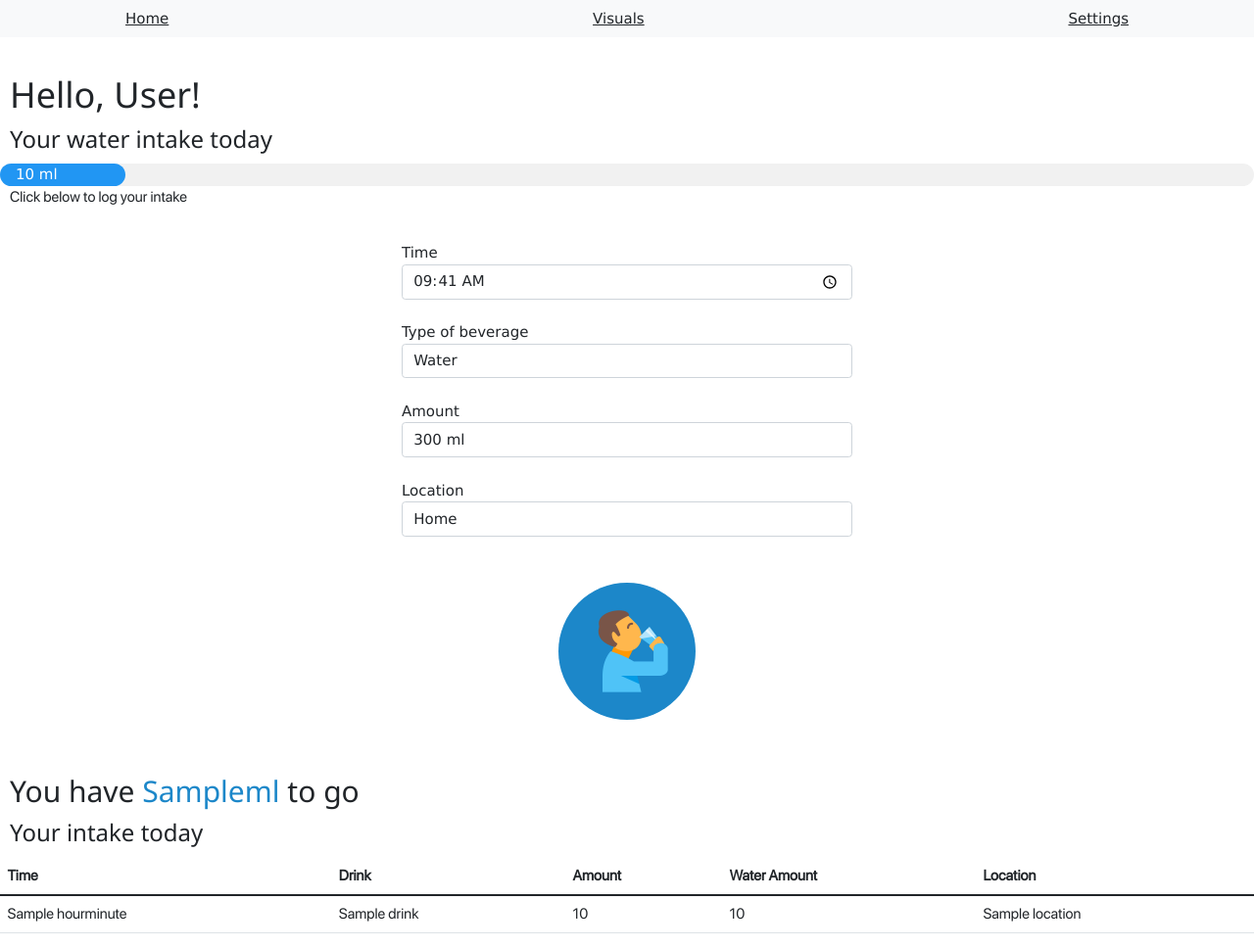
After one commit to marcoplacenti/Drinkify, a Flask app: template drinkify/templates/drink_alt.html in a window 1280 px wide. The commit adds this page. Shown: the whole page at 98% size. Run offline with Flask 2, Linux system fonts and the light colour scheme; the template is opened without the code that fills it: most values are stand-ins (such as "Sample title", 1, 10 or a date in 2020); parts of the project's set-up code (start-up, migrations or seed data) failed here and were passed over.

Commit message:
first alternative logging interface

```diff
--- a/drinkify/routes.py
+++ b/drinkify/routes.py
@@ -67,7 +67,7 @@ def drink():
             "location": "drink"
         }
         df_today = pd.DataFrame([d])
-    return render_template('drink.html', data=send_data, progress=progress, total=total, left_to_go=left_to_go, datatoday = df_today.to_dict(orient='records'))
+    return render_template('drink_alt.html', data=send_data, progress=progress, total=total, left_to_go=left_to_go, datatoday = df_today.to_dict(orient='records'))
 
 @app.route('/settings')
 def settings():
--- a/drinkify/static/css/base.css
+++ b/drinkify/static/css/base.css
@@ -9,6 +9,8 @@ body {
     /* background: -webkit-linear-gradient(45deg, hsl(212, 40%, 35%), #ffffff); */
     /* W3C, IE 10+/ Edge, Firefox 16+, Chrome 26+, Opera 12+, Safari 7+ */
     /* background: linear-gradient(180deg, #ffffff, #5fbcf1); */
+
+    /* color: #1c87c9; */
 
 }
 
--- a/drinkify/static/css/drink.css
+++ b/drinkify/static/css/drink.css
@@ -52,6 +52,7 @@ table.table-hover{
   min-width: 250px;
   max-width: 500px;
   padding: 20px;
+  margin: auto;
   background-color: #fff;
 }
 .formContainer input[type=text],
@@ -70,7 +71,7 @@ table.table-hover{
 .formContainer .btn {
   padding: 12px 20px;
   border: none;
-  background-color: #8ebf42;
+  background-color: #1c87c9;
   color: #fff;
   cursor: pointer;
   width: 100%;
--- /dev/null
+++ b/drinkify/templates/drink_alt.html
@@ -0,0 +1,118 @@
+<!DOCTYPE html>
+<html lang="en">
+
+
+<head>
+    <meta charset="UTF-8">
+    <meta http-equiv="X-UA-Compatible" content="IE=edge">
+    <meta name="viewport" content="width=device-width, initial-scale=1.0">
+    <link href="https://cdn.jsdelivr.net/npm/bootstrap@5.1.3/dist/css/bootstrap.min.css" rel="stylesheet" integrity="sha384-1BmE4kWBq78iYhFldvKuhfTAU6auU8tT94WrHftjDbrCEXSU1oBoqyl2QvZ6jIW3" crossorigin="anonymous">
+    <title>Drinkify</title>
+    <link rel="stylesheet" href="{{ url_for('static', filename = 'css/base.css')  }}">
+    <link rel="stylesheet" href="{{ url_for('static', filename = 'css/drink.css')  }}">
+    <link rel="stylesheet" href="https://www.w3schools.com/w3css/4/w3.css">
+</head>
+<body>
+    <nav class="navbar fixed-top navbar-light bg-light">
+        <a href="drink" >Home</a>
+        <a href="visuals">Visuals</a>
+        <a href="settings">Settings</a>
+    </nav>
+
+    <h1>Hello, User!</h1>
+
+    <h3>Your water intake today</h2>
+    <div class ="w3-light-grey w3-round-xlarge">
+        <div class="w3-container w3-blue w3-round-xlarge" role="progressbar" aria-valuenow="75" aria-valuemin="0" aria-valuemax="100" style="width: {{progress}}%">{{total}} ml</div>
+    </div>
+
+    <p>Click below to log your intake</p>
+
+        <form action="/drink" class="formContainer" method="post">
+            <label>Time</label>
+            <input type="time" onload="getTime()" class="form-control" id="logTime" name="logTime" REQUIRED>
+            <br>
+            <div class="form-group">
+                <label for="exampleFormControlSelect1">Type of beverage</label>
+                <select name="drink" class="form-control" id="exampleFormControlSelect1">
+                    <option value="Water" selected="selected">Water</option>
+                    <option value="Coffee">Coffee</option>
+                    <option value="Beer">Beer</option>
+                </select>
+            </div>
+            <br>
+            <div>
+                <label for="exampleFormControlSelect1">Amount</label>
+                <select name="amount" class="form-control" id="exampleFormControlSelect1">
+                    <option value="50">50 ml</option>
+                    <option value="100">100 ml</option>
+                    <option value="200">200 ml</option>
+                    <option value="300" selected="selected">300 ml</option>
+                    <option value="500">500 ml</option>
+                </select>
+            </div>
+            <br>
+            <div class="form-group">
+                <label for="exampleFormControlSelect1">Location</label>
+                <select name="location" class="form-control" id="exampleFormControlSelect1">
+                    <option value="Home" selected="selected">Home</option>
+                    <option value="Work">Work</option>
+                    <option value="Restaurant">Restaurant</option>
+                    <option value="School">School</option>
+                </select>
+            </div>
+            <br>
+            <div class="openBtn">
+                <button class="openButton" onclick="openForm()"><img class = "loginimg" src="{{ url_for('static', filename = 'img/drink.png')  }}"></button>
+            </div>
+        </form>
+
+    <h2>You have <span id="left">{{left_to_go}}ml</span> to go</h2>
+
+    <script>
+      function openForm() {
+        document.getElementById("popupForm").style.display = "block";
+      }
+      function closeForm() {
+        document.getElementById("popupForm").style.display = "none";
+      }
+    </script>
+
+    <script>
+        var date = new Date();
+        // we add a zero to the hour or minute if its less than 10 so it becomes two digit
+        var currentTime = (date.getHours()<10?'0':'') + date.getHours() + ':' + (date.getMinutes()<10?'0':'') + date.getMinutes();
+        console.log(currentTime)
+        document.getElementById('logTime').value = currentTime;
+    </script>
+
+    <h3>Your intake today</h3>
+
+    <table class="table table-hover">
+        <thead>
+            <tr>
+                <!--Column titles-->
+                <th scope="col">Time</th>
+                <th scope="col">Drink</th>
+                <th scope="col">Amount</th>
+                <th scope="col">Water Amount</th>
+                <th scope="col">Location</th>
+            </tr>
+        </thead>
+        <tbody>
+            {% for item in datatoday %}
+            <!--Loop over the data passed on from routes.py-->
+                <tr>
+                    <td>{{item.hourminute}}</td>
+                    <td>{{item.drink}}</td>
+                    <td>{{item.amount}}</td>
+                    <td>{{item.water_amount}}</td>
+                    <td>{{item.location}}</td>
+                </tr>
+            {% endfor %}
+        </tbody>
+    </table>
+
+
+</body>
+</html>
--- a/run.py
+++ b/run.py
@@ -2,4 +2,4 @@ from drinkify import app
 
 if __name__ == '__main__':
     # to run from mobile add host = 'IPv4 address' to the arguments
-    app.run(debug = True)
+    app.run(debug = True, host = "192.168.0.40")
```
